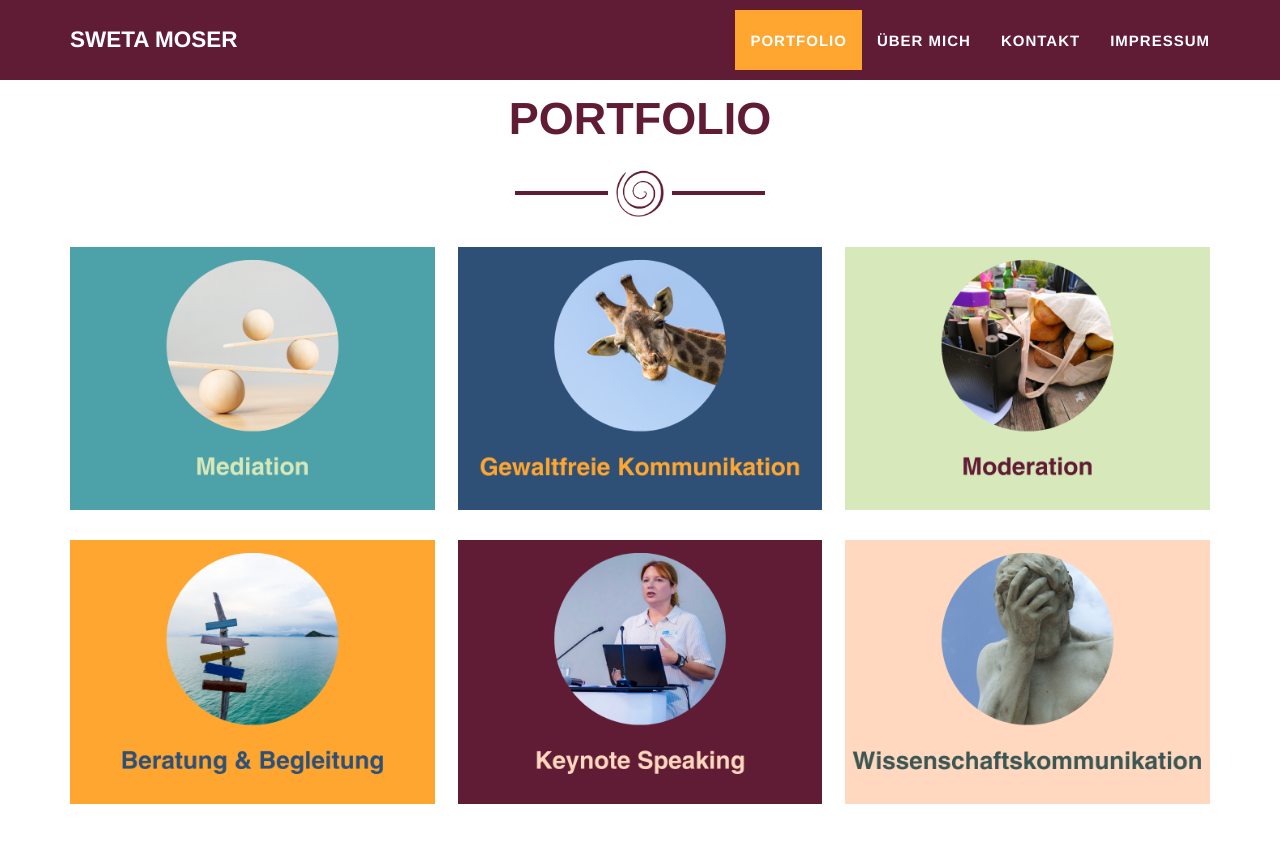
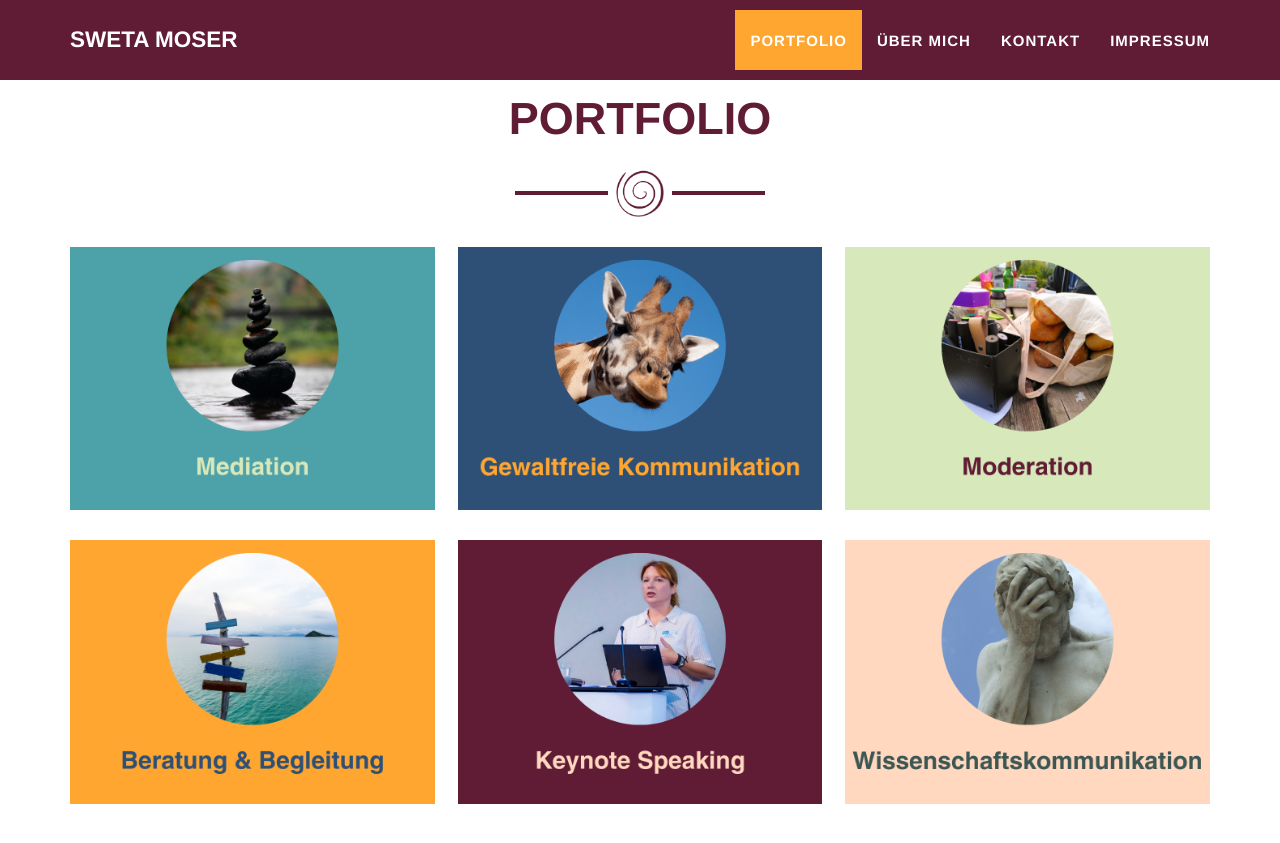
Before and after one commit to swetamoser/swetamoser.github.io, a Jekyll site: the page built from _posts/2014-07-18-project-1.markdown, in a window 1280 px wide and 900 px high, scrolled down 824 px. Shown: the top 843 px of the window. Built offline with Jekyll 4.4.1, drawn with Linux system fonts in a browser that asks for light colours.

Commit message:
bilder angepasst

```diff
--- a/_posts/2014-07-16-project-3.markdown
+++ b/_posts/2014-07-16-project-3.markdown
@@ -3,7 +3,7 @@ layout: default
 modal-id: 3
 date: 2014-07-16
 img: modi.png
-alt: Moderationsmaterial nd Brötchen auf einem Tisch
+alt: Moderationsmaterial und Brötchen auf einem Tisch
 project-date: April 2014
 client: Start Bootstrap
 category: Web Development
--- a/_posts/2014-07-17-project-2.markdown
+++ b/_posts/2014-07-17-project-2.markdown
@@ -2,7 +2,7 @@
 layout: default
 modal-id: 2
 date: 2014-07-17
-img: kommi.png
+img: 3.png
 alt: Giraffe
 project-date: April 2014
 client: Start Bootstrap
--- a/_posts/2014-07-18-project-1.markdown
+++ b/_posts/2014-07-18-project-1.markdown
@@ -2,7 +2,7 @@
 layout: default
 modal-id: 1
 date: 2014-07-18
-img: medi.png
+img: 1.png
 alt: Kugeln und Stäbe in Balance
 project-date: April 2014
 client: Start Bootstrap
```
Also changed, not shown: img/portfolio/1.png (added), img/portfolio/2.png (added), img/portfolio/3.png (added), img/portfolio/4.png (added), img/portfolio/5.png (added), img/portfolio/6.png (added), img/portfolio/7.png (added), img/portfolio/Beratung.png (deleted), img/portfolio/GFK.png (deleted), img/portfolio/Mediation.png (deleted), img/portfolio/Moderation.png (deleted), img/portfolio/keynote.png (deleted), img/portfolio/wissenschaft.png (deleted).
